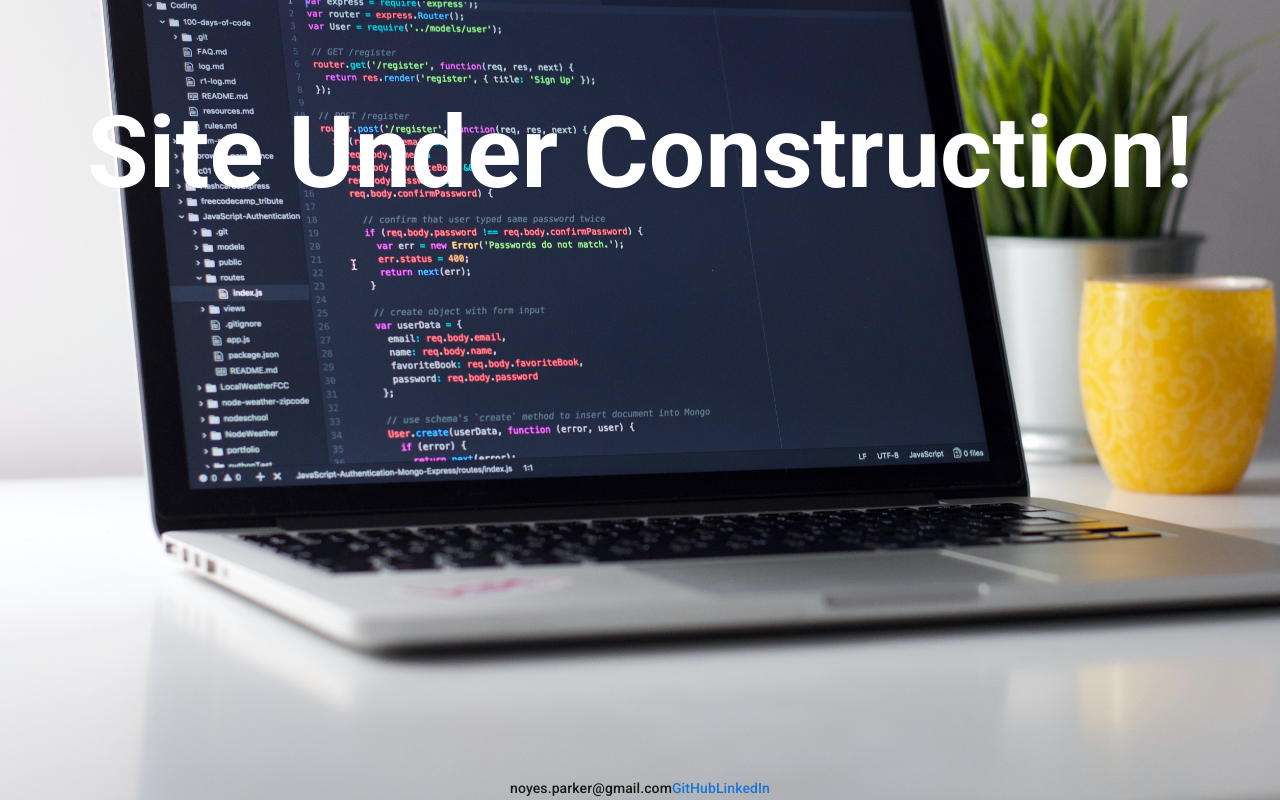
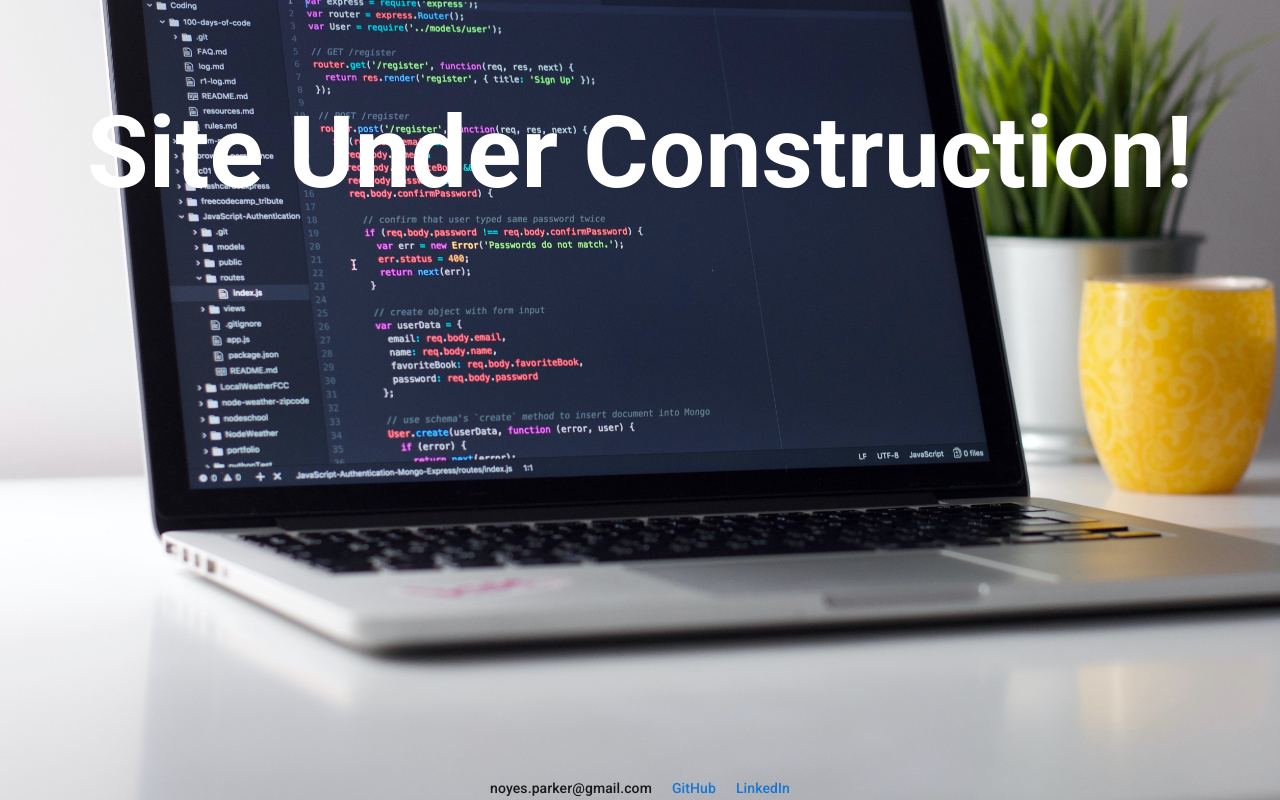
Before and after one commit to AlexParker82/Portfolio, a React (Create React App) app: page / in a window 1280 px wide. Shown: the part 220-1020 px from the top of the page. Built offline with nearby package versions, Linux system fonts and the light colour scheme.

Commit message:
footer spacing

```diff
--- a/src/components/Footer.jsx
+++ b/src/components/Footer.jsx
@@ -5,13 +5,13 @@ const Footer = () => {
     return (
         <footer style={{ display: "flex", justifyContent: "center" }}>
 
-                <Typography variant="subtitle2">
+                <Typography style={{ marginLeft: "10px", marginRight: "10px" }} variant="subtitle2">
                     noyes.parker@gmail.com
                 </Typography>
-                <Typography variant="subtitle2">
+                <Typography style={{ marginLeft: "10px", marginRight: "10px" }} variant="subtitle2">
                     <Link underline="none" href="https://github.com/AlexParker82">GitHub</Link>
                 </Typography>
-                <Typography variant="subtitle2">
+                <Typography style={{ marginLeft: "10px", marginRight: "10px" }} variant="subtitle2">
                     <Link underline="none" href="https://www.linkedin.com/in/alex-parker-087761219/">LinkedIn</Link>
                 </Typography>
 
```
